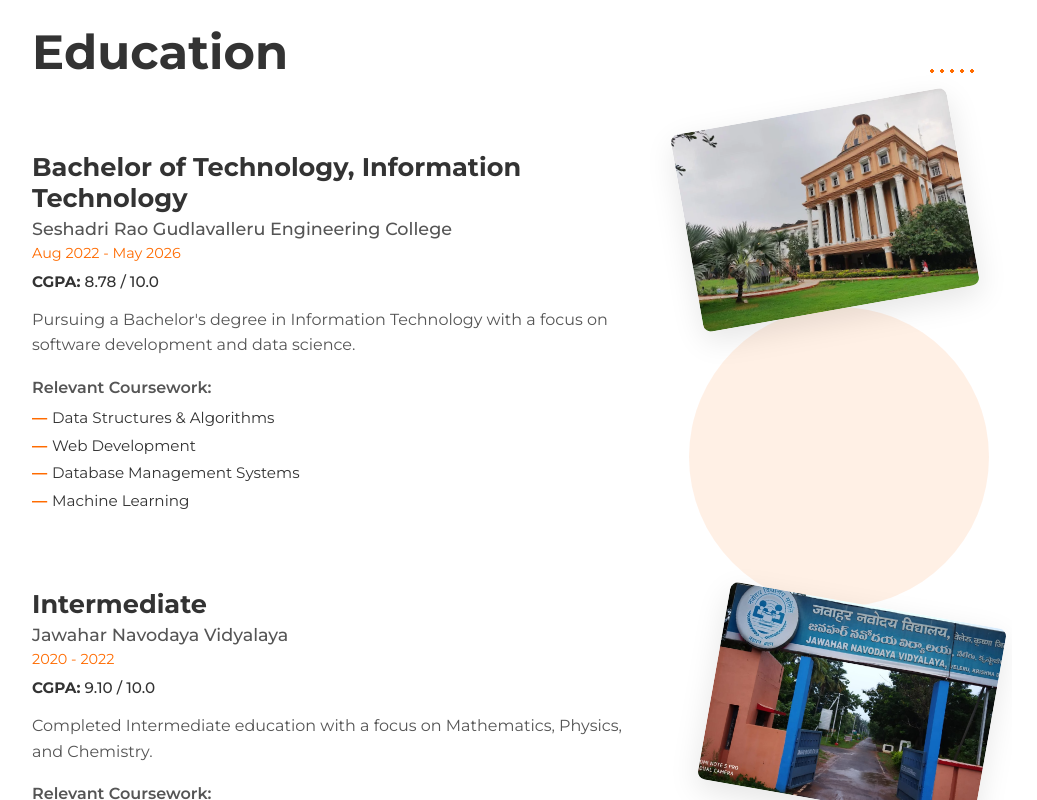
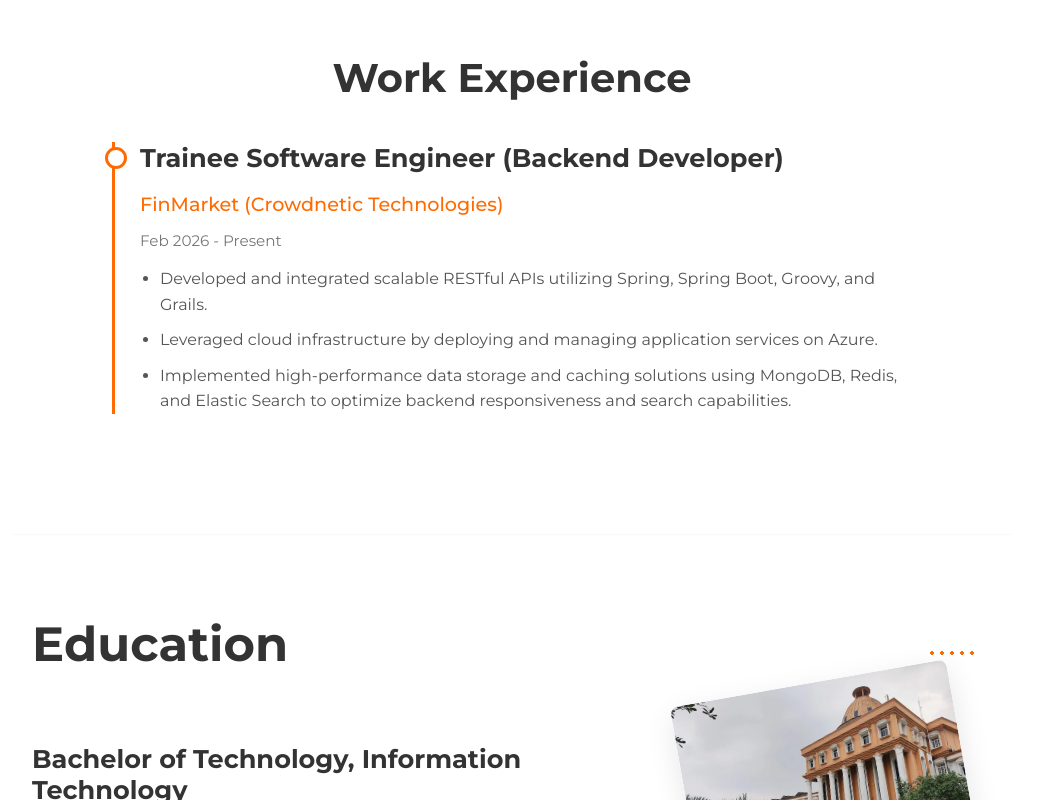
Before and after one commit to CHALAMA1215/My-Portfolio, a React (Create React App) app: page / in a window 1280 px wide. Shown: the part 1360-2160 px from the top of the page, without its empty margins (128-1165 px from the left). Built offline with nearby package versions, Linux system fonts and the light colour scheme.

Commit message:
Updated All details

```diff
--- a/src/App.css
+++ b/src/App.css
@@ -1,4 +1,18 @@
 .App {
-  /* This file can be very simple now */
   text-align: left;
 }
+
+/* Fade-in transition classes */
+.fade-in-section {
+  opacity: 0;
+  transform: translateY(10vh);
+  visibility: hidden;
+  transition: opacity 0.8s ease-out, transform 0.8s ease-out;
+  will-change: opacity, visibility;
+}
+
+.fade-in-section.is-visible {
+  opacity: 1;
+  transform: none;
+  visibility: visible;
+}
--- a/src/App.js
+++ b/src/App.js
@@ -1,24 +1,53 @@
-import React from 'react';
+import React, { useEffect, useRef, useState } from 'react';
 import './App.css';
 import Navbar from './components/Navbar';
 import Home from './components/Home';
 import About from './components/About';
+import Experience from './components/Experience';
 import Skills from './components/Skills';
 import Projects from './components/Projects';
 import Education from './components/Education';
 import Contact from './components/Contact';
+
+// Reusable component for scroll animations
+function FadeInSection({ children }) {
+  const [isVisible, setVisible] = useState(false);
+  const domRef = useRef();
+
+  useEffect(() => {
+    const observer = new IntersectionObserver(entries => {
+      entries.forEach(entry => {
+        if (entry.isIntersecting) {
+          setVisible(true);
+        }
+      });
+    });
+    const currentRef = domRef.current;
+    if (currentRef) observer.observe(currentRef);
+    return () => {
+      if (currentRef) observer.unobserve(currentRef);
+    };
+  }, []);
+
+  return (
+    <div className={`fade-in-section ${isVisible ? 'is-visible' : ''}`} ref={domRef}>
+      {children}
+    </div>
+  );
+}
 
 function App() {
   return (
     <div className="App">
       <Navbar />
       <main className="main-content">
-        <Home />
-        <About />
-        <Education />
-        <Skills />
-        <Projects />
-        <Contact />
+        <FadeInSection><Home /></FadeInSection>
+        <FadeInSection><About /></FadeInSection>
+        <FadeInSection><Experience /></FadeInSection>
+        <FadeInSection><Education /></FadeInSection>
+        <FadeInSection><Skills /></FadeInSection>
+        <FadeInSection><Projects /></FadeInSection>
+        <FadeInSection><Contact /></FadeInSection>
       </main>
     </div>
   );
--- a/src/components/Education.js
+++ b/src/components/Education.js
@@ -1,32 +1,24 @@
 import React from 'react';
 import './Education.css';
-// Import your education images
-import educationPic1 from '../assets/education-pic-1.png'; // <-- Update with your image names
-import educationPic2 from '../assets/education-pic-2.png'; // <-- Update with your image names
+import educationPic1 from '../assets/education-pic-1.png';
+import educationPic2 from '../assets/education-pic-2.png';
 
 const educationData = [
   {
     degree: "Bachelor of Technology, Information Technology",
     university: "Seshadri Rao Gudlavalleru Engineering College",
-    dates: "Aug 2022 - May 2026",
-    cgpa: "8.78 / 10.0",
+    dates: "Oct 2022 - Present",
+    cgpa: "8.78 CGPA",
     description: "Pursuing a Bachelor's degree in Information Technology with a focus on software development and data science.",
-    courses: [
-      "Data Structures & Algorithms",
-      "Web Development",
-      "Database Management Systems",
-      "Machine Learning"
-    ]
+    courses: []
   },
   {
-    degree: "Intermediate",
-    university: "Jawahar Navodaya Vidyalaya",
-    dates: "2020 - 2022",
-    cgpa: "9.10 / 10.0",
-    description: "Completed Intermediate education with a focus on Mathematics, Physics, and Chemistry.",
-    courses: [
-        "MPC"
-    ]
+    degree: "Senior Secondary (MPC)",
+    university: "Jawahar Navodaya Vidyalaya, Krishna",
+    dates: "May 2021 - July 2022",
+    cgpa: "86%",
+    description: "Completed Senior Secondary education with a focus on Mathematics, Physics, and Chemistry.",
+    courses: []
   }
 ];
 
@@ -44,28 +36,18 @@
                 <p className="education-dates">{item.dates}</p>
                 {item.cgpa && (
                   <p className="education-cgpa">
-                    <strong>CGPA:</strong> {item.cgpa}
+                    <strong>Score:</strong> {item.cgpa}
                   </p>
                 )}
-                <p className="education-description">{item.description}</p> {/* Added description */}
-                {item.courses.length > 0 && (
-                  <div className="education-courses">
-                    <h4>Relevant Coursework:</h4>
-                    <ul>
-                      {item.courses.map((course, idx) => (
-                        <li key={idx}>{course}</li>
-                      ))}
-                    </ul>
-                  </div>
-                )}
+                <p className="education-description">{item.description}</p>
               </div>
             ))}
           </div>
         </div>
 
         <div className="education-right">
-          <div className="shape-dots-top-right"></div> {/* Top right dots */}
-          <div className="shape-orange-circle-large"></div> {/* Large orange circle */}
+          <div className="shape-dots-top-right"></div>
+          <div className="shape-orange-circle-large"></div>
           <img src={educationPic1} alt="Education 1" className="education-image-1" />
           <img src={educationPic2} alt="Education 2" className="education-image-2" />
         </div>
--- /dev/null
+++ b/src/components/Experience.css
@@ -0,0 +1,56 @@
+.experience-section {
+  text-align: left;
+}
+
+.experience-container {
+  max-width: 800px;
+  margin: 0 auto;
+}
+
+.experience-item {
+  border-left: 3px solid var(--accent-color);
+  padding-left: 25px;
+  margin-bottom: 40px;
+  position: relative;
+}
+
+.experience-item::before {
+  content: '';
+  position: absolute;
+  left: -10px;
+  top: 5px;
+  width: 16px;
+  height: 16px;
+  background-color: var(--bg-color);
+  border: 3px solid var(--accent-color);
+  border-radius: 50%;
+}
+
+.experience-item h3 {
+  font-size: 1.6rem;
+  color: var(--text-color);
+  margin-bottom: 5px;
+}
+
+.experience-company {
+  font-size: 1.2rem;
+  font-weight: 500;
+  color: var(--accent-color);
+  margin-bottom: 5px;
+}
+
+.experience-dates {
+  font-size: 0.95rem;
+  color: #777;
+  margin-bottom: 15px;
+}
+
+.experience-description {
+  line-height: 1.6;
+  color: #555;
+  padding-left: 20px;
+}
+
+.experience-description li {
+  margin-bottom: 10px;
+}
--- /dev/null
+++ b/src/components/Experience.js
@@ -0,0 +1,24 @@
+import React from 'react';
+         import './Experience.css';
+
+         function Experience() {
+           return (
+             <section id="experience" className="experience-section">
+               <h2>Work Experience</h2>
+               <div className="experience-container">
+                 <div className="experience-item">
+                   <h3>Trainee Software Engineer (Backend Developer)</h3>
+                   <p className="experience-company">FinMarket (Crowdnetic Technologies)</p>
+                   <p className="experience-dates">Feb 2026 - Present</p>
+                   <ul className="experience-description">
+                     <li>Developed and integrated scalable RESTful APIs utilizing Spring, Spring Boot, Groovy, and Grails.</li>
+                     <li>Leveraged cloud infrastructure by deploying and managing application services on Azure.</li>
+                     <li>Implemented high-performance data storage and caching solutions using MongoDB, Redis, and Elastic Search to optimize backend responsiveness and search capabilities.</li>
+                   </ul>
+                 </div>
+               </div>
+             </section>
+           );
+         }
+
+         export default Experience;
--- a/src/components/Navbar.js
+++ b/src/components/Navbar.js
@@ -7,6 +7,7 @@
       <a href="#home" className="nav-logo">Chalama Reddy Annapa Reddy</a>
       <ul className="nav-list">
         <li className="nav-item"><a href="#about">About</a></li>
+        <li className="nav-item"><a href="#experience">Experience</a></li>
         <li className="nav-item"><a href="#education">Education</a></li>
         <li className="nav-item"><a href="#skills">Skills</a></li>
         <li className="nav-item"><a href="#projects">Projects</a></li>
--- a/src/components/Projects.js
+++ b/src/components/Projects.js
@@ -1,68 +1,45 @@
 import React from 'react';
 import './Projects.css';
 
-// --- Import ALL project images ---
 // Project 1 Images
 import project1Main from '../assets/project1-main.png';
 import project1Detail1 from '../assets/project1-detail1.png';
 import project1Detail2 from '../assets/project1-detail2.png';
 
-// Project 2 Images (create these files!)
-import project2Main from '../assets/project2-main.png';
-import project2Detail1 from '../assets/project2-detail1.png';
-import project2Detail2 from '../assets/project2-detail2.png';
-
-// Project 3 Images (create these files!)
+// Project 3 Images (We skip 2 to match your Music Genre Classification images)
 import project3Main from '../assets/project3-main.png';
 import project3Detail1 from '../assets/project3-detail1.png';
 import project3Detail2 from '../assets/project3-detail2.png';
 
-
-// --- YOUR PROJECT DATA (UPDATED) ---
 const projectsData = [
   {
-  title: "Automated Gmail Sorter",
+    title: "Campus Cruiser: Live Campus Transit System",
     mainImage: project1Main,
     detailImage1: project1Detail1,
-    detailImage2: project1Detail2, // <-- Use a relevant image you import
-  description: "A Python automation script that uses the Gmail API to securely classify unread emails by content, automatically labeling and archiving them to keep your inbox clean.",
-  techStack: "Python, Google API Client, OAuth 2.0, Pandas",
-  liveLink: null, // (This project is a backend script, so it has no live demo)
-  repoLink: "https://github.com/CHALAMA1215/Simple-Gmail-Sorter",
-},
-  {
-    title: "Connecting-Gudlavalleru",
-    mainImage: project2Main,
-    detailImage1: project2Detail1,
-    detailImage2: project2Detail2,
-    description: "A simple and responsive web application that allows residents to book and rate the community services available in Gudlavalleru.",
-    techStack: "HTML, CSS,APACHE, PHP, SQl",
-    liveLink: null,
-  repoLink: "https://github.com/CHALAMA1215/Connecting-Gudlavalleru",
+    detailImage2: project1Detail2,
+    description: "Architected a high-fidelity, cross-platform transit tracking ecosystem to eliminate hardware tracking costs. Engineered a serverless backend using Google Firebase Firestore, establishing persistent WebSocket connections for sub-second, real-time GPS telemetry synchronization. Developed a dynamic ETA prediction engine and implemented robust security with RBAC.",
+    techStack: "Flutter, React.js, Firebase Firestore, WebSockets",
+    repoLink: "#",
   },
   {
     title: "Music Genre Classification",
     mainImage: project3Main,
     detailImage1: project3Detail1,
     detailImage2: project3Detail2,
-    description: "Developed and compared a suite of machine learning models (Naive Bayes, Decision Tree, SVM) to classify music into 10 genres using the GTZAN dataset.",
-    techStack: "Python, Scikit-learn, Librosa, Pandas",
-    liveLink: "#",
+    description: "Developed a machine learning sound classification pipeline entirely in Python utilizing the GTZAN dataset with Standardization and PCA. Designed song-based grouping leveraging Python data structures to prevent data leakage. Compared Naive Bayes, Decision Tree, and SVM algorithms, achieving 82.38% accuracy with SVM.",
+    techStack: "Python, Scikit-learn, GTZAN Dataset",
     repoLink: "https://github.com/CHALAMA1215/Music-Genre-Classification",
   }
 ];
 
-// --- The Component ---
 function Projects() {
   return (
-
     <section id="projects" className="projects-section">
       <h2 className="projects-section-title">Projects</h2>
       <div className="projects-grid-container">
         {projectsData.map((project, index) => (
           <div className="project-layout-item" key={index}>
-            {/* Background shapes (optional, can be in CSS too) */}
-            {index % 2 === 0 ? ( // Alternate shapes for visual interest
+            {index % 2 === 0 ? (
                 <>
                     <div className="project-shape-circle-orange"></div>
                     <div className="project-shape-dots-faint"></div>
--- a/src/components/Skills.js
+++ b/src/components/Skills.js
@@ -9,30 +9,30 @@
         <div className="skill-category">
           <h3>LANGUAGES</h3>
           <ul>
-            <li>Python</li>
-            <li>Java</li>
+            <li>Python, Java, Groovy</li>
+            <li>Dart, JavaScript, C</li>
           </ul>
         </div>
         <div className="skill-category">
-          <h3>DEVELOPMENT</h3>
+          <h3>CLOUD & BACKEND</h3>
           <ul>
-            <li>HTML</li>
-            <li>CSS</li>
-            <li>React</li>
+            <li>Azure, Spring Boot, Grails</li>
+            <li>Node.js, Express.js</li>
           </ul>
         </div>
         <div className="skill-category">
-          <h3>TOOLS</h3>
+          <h3>DATABASES</h3>
           <ul>
-            <li>GitHub</li>
-            <li>VS Code</li>
+            <li>MongoDB, MySQL</li>
+            <li>Elastic Search, Redis</li>
+            <li>Firebase (Firestore)</li>
           </ul>
         </div>
         <div className="skill-category">
-          <h3>SOFT SKILLS</h3>
+          <h3>FRONTEND & MOBILE</h3>
           <ul>
-            <li>Communication</li>
-            <li>Teamwork</li>
+            <li>ReactJS, HTML, CSS</li>
+            <li>Flutter</li>
           </ul>
         </div>
       </div>
--- a/src/index.css
+++ b/src/index.css
@@ -7,6 +7,10 @@
   --text-color: #333333;
   --accent-color: #FF6B00; /* A bright, modern orange */
   --light-gray: #F9F9F9;
+}
+
+html {
+  scroll-behavior: smooth; /* Smooth scrolling for navbar links */
 }
 
 body {
```
Also changed, not shown: src/components/About.js (+3 -11 lines), src/components/Home.js (+4 -9 lines).
